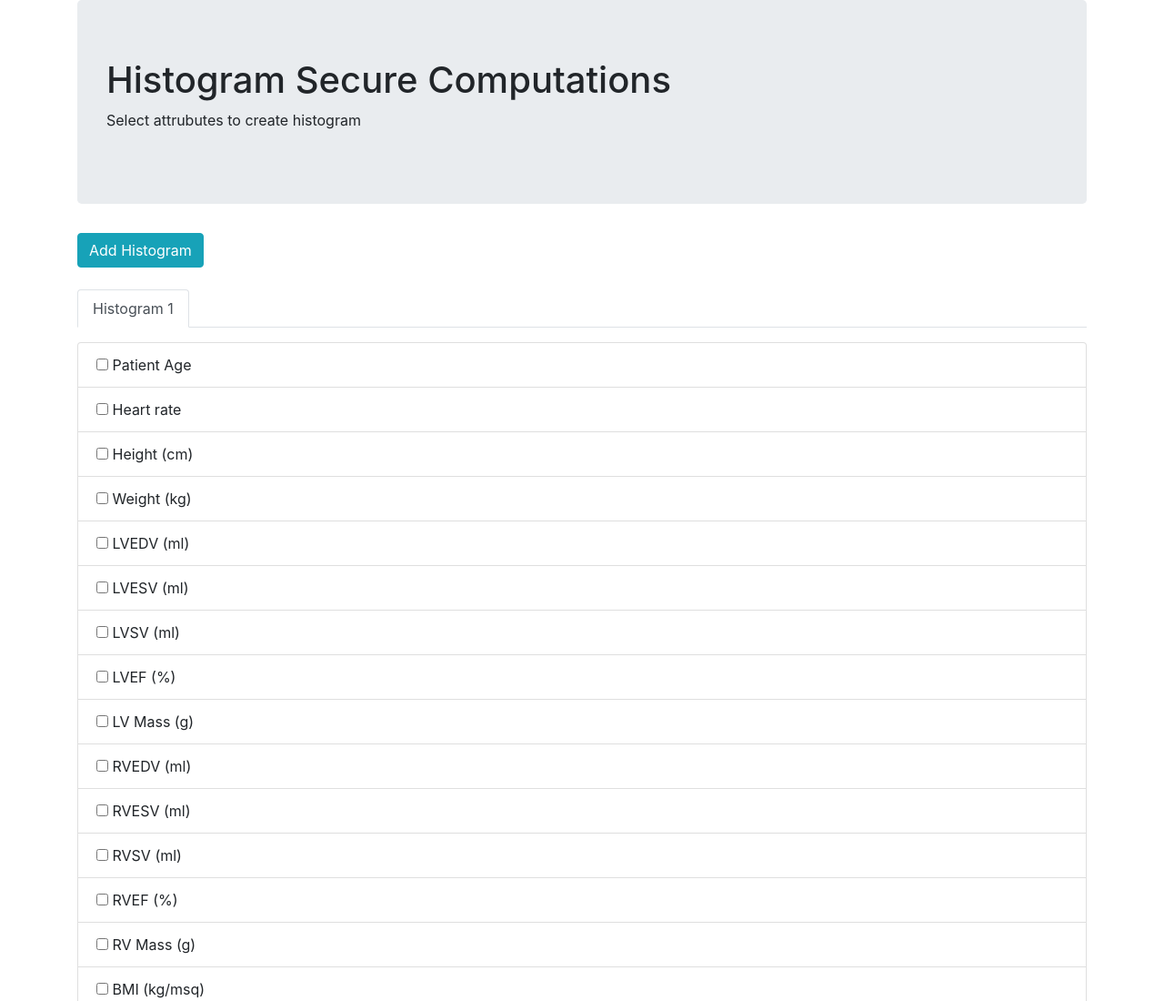
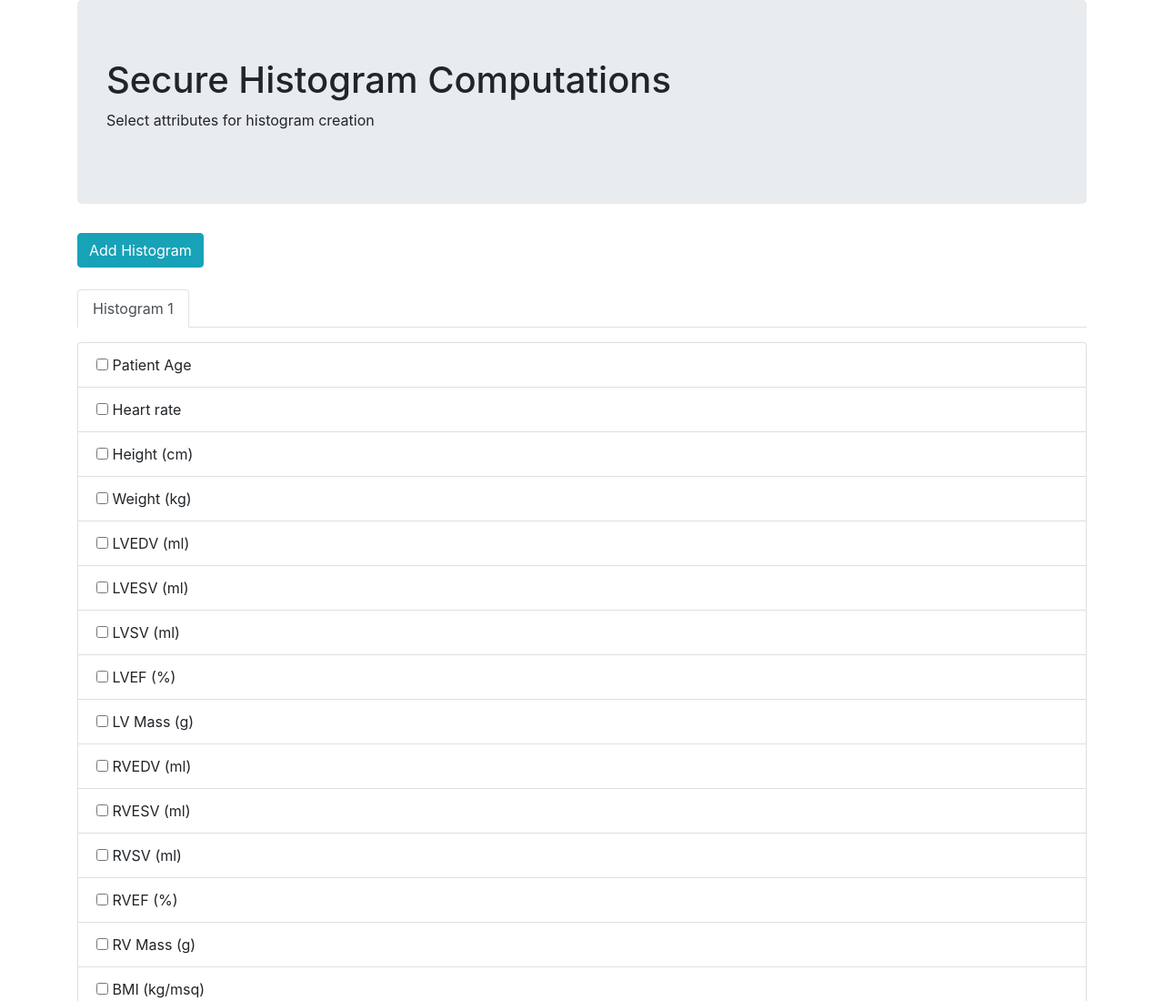
Before and after one commit to athenarc/smpc-analytics, a website: page web/frontend/index.html in a window 1280 px wide. Shown: the top 1100 px of the page at 91% size. Drawn offline with nearby package versions, Linux system fonts and the light colour scheme.

Commit message:
Change header

```diff
--- a/web/frontend/index.html
+++ b/web/frontend/index.html
@@ -8,9 +8,9 @@
 <body>
   <div class="container">
     <div class="jumbotron">
-      <h1>Histogram Secure Computations</h1>
+      <h1>Secure Histogram Computations</h1>
 
-      <p>Select attrubutes to create histogram</p>
+      <p>Select attributes for histogram creation</p>
     </div>
 
     <div class="well">
```
